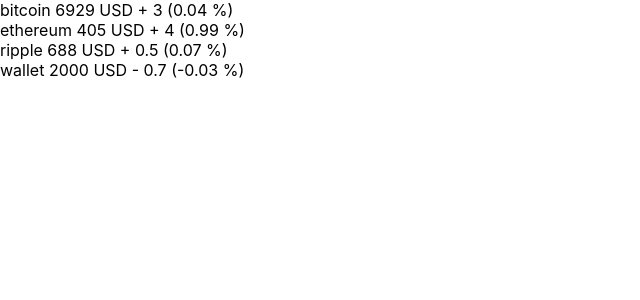
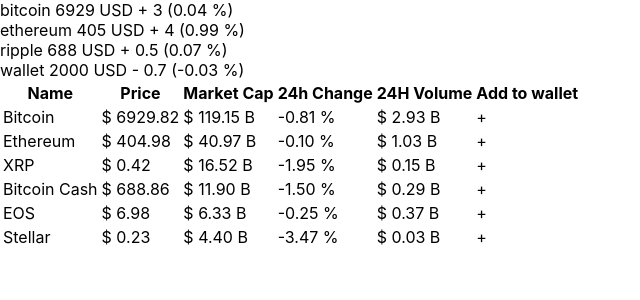
Before and after one commit to nastyasap/coincap-test, a React (Create React App) app: page / in a window 1280 px wide. Shown: the top 300 px of the page, without its empty margins (0-640 px from the left). Built offline with nearby package versions, Linux system fonts and the light colour scheme; the HTML template or start-up script is replaced by a standard one.

Commit message:
main skeleton

```diff
--- a/package.json
+++ b/package.json
@@ -12,6 +12,7 @@
     "@types/react-dom": "^18.0.0",
     "@types/react-redux": "^7.1.24",
     "@types/react-router-dom": "^5.3.3",
+    "@types/react-table": "^7.7.12",
     "@types/redux": "^3.6.0",
     "@types/styled-components": "^5.1.26",
     "classnames": "^2.3.2",
@@ -21,6 +22,7 @@
     "react-redux": "^8.0.4",
     "react-router-dom": "^6.4.1",
     "react-scripts": "5.0.1",
+    "react-table": "^7.8.0",
     "styled-components": "^5.3.6",
     "typescript": "^4.4.2",
     "web-vitals": "^2.1.0"
--- a/src/App.tsx
+++ b/src/App.tsx
@@ -1,10 +1,12 @@
 import React from 'react';
 import {HeaderContainer} from './components/Header/HeaderContainer';
+import {MainContainer} from './components/Main/MainContainer';
 
 function App() {
     return (
         <div>
             <HeaderContainer/>
+            <MainContainer/>
         </div>
     );
 }
--- /dev/null
+++ b/src/components/Main/Main.tsx
@@ -0,0 +1,28 @@
+import React from 'react';
+import {Table} from './Table/Table';
+
+type Props = {
+    currencyData: CurrencyData[]
+}
+
+export type CurrencyData = {
+    id: string
+    rank: string
+    symbol: string
+    name: string
+    supply: string
+    maxSupply: string | null
+    marketCapUsd: string
+    volumeUsd24Hr: string
+    priceUsd: string
+    changePercent24Hr: string
+    vwap24Hr: string
+}
+
+export const Main: React.FC<Props> = ({currencyData}) => {
+    return (
+        <>
+            <Table currencyData={currencyData}/>
+        </>
+    )
+}
--- /dev/null
+++ b/src/components/Main/MainContainer.tsx
@@ -0,0 +1,88 @@
+import {Main} from './Main';
+
+export const MainContainer = () => {
+    const data = [
+        {
+            "id": "bitcoin",
+            "rank": "1",
+            "symbol": "BTC",
+            "name": "Bitcoin",
+            "supply": "17193925.0000000000000000",
+            "maxSupply": "21000000.0000000000000000",
+            "marketCapUsd": "119150835874.4699281625807300",
+            "volumeUsd24Hr": "2927959461.1750323310959460",
+            "priceUsd": "6929.8217756835584756",
+            "changePercent24Hr": "-0.8101417214350335",
+            "vwap24Hr": "7175.0663247679233209"
+        },
+        {
+            "id": "ethereum",
+            "rank": "2",
+            "symbol": "ETH",
+            "name": "Ethereum",
+            "supply": "101160540.0000000000000000",
+            "maxSupply": null,
+            "marketCapUsd": "40967739219.6612727047843840",
+            "volumeUsd24Hr": "1026669440.6451482672850841",
+            "priceUsd": "404.9774667045200896",
+            "changePercent24Hr": "-0.0999626159535347",
+            "vwap24Hr": "415.3288028454417241"
+        },
+        {
+            "id": "ripple",
+            "rank": "3",
+            "symbol": "XRP",
+            "name": "XRP",
+            "supply": "39299874590.0000000000000000",
+            "maxSupply": "100000000000.0000000000000000",
+            "marketCapUsd": "16517228249.2902868380922380",
+            "volumeUsd24Hr": "149328134.5032677889393019",
+            "priceUsd": "0.4202870472643482",
+            "changePercent24Hr": "-1.9518258685302665",
+            "vwap24Hr": "0.4318239230821224"
+        },
+        {
+            "id": "bitcoin-cash",
+            "rank": "4",
+            "symbol": "BCH",
+            "name": "Bitcoin Cash",
+            "supply": "17278438.0000000000000000",
+            "maxSupply": "21000000.0000000000000000",
+            "marketCapUsd": "11902454455.1536127997298894",
+            "volumeUsd24Hr": "287075418.5202079328968427",
+            "priceUsd": "688.8617162705108413",
+            "changePercent24Hr": "-1.5016094894459434",
+            "vwap24Hr": "711.6276356693412774"
+        },
+        {
+            "id": "eos",
+            "rank": "5",
+            "symbol": "EOS",
+            "name": "EOS",
+            "supply": "906245118.0000000000000000",
+            "maxSupply": "1000000000.0000000000000000",
+            "marketCapUsd": "6327688685.5053582732768780",
+            "volumeUsd24Hr": "373717579.0872289136334689",
+            "priceUsd": "6.9823147841833210",
+            "changePercent24Hr": "-0.2487845516123365",
+            "vwap24Hr": "7.0345139617072947"
+        },
+        {
+            "id": "stellar",
+            "rank": "6",
+            "symbol": "XLM",
+            "name": "Stellar",
+            "supply": "18770261348.0000000000000000",
+            "maxSupply": null,
+            "marketCapUsd": "4395265468.8039656236913164",
+            "volumeUsd24Hr": "28186508.6814478496347773",
+            "priceUsd": "0.2341611226032443",
+            "changePercent24Hr": "-3.4735437955390772",
+            "vwap24Hr": "0.2412082330289685"
+        },
+    ]
+
+    return (
+        <Main currencyData={data}/>
+    )
+}
--- /dev/null
+++ b/src/components/Main/Table/Table.tsx
@@ -0,0 +1,104 @@
+import React from 'react'
+import {useTable} from 'react-table'
+import {CurrencyData} from '../Main';
+
+type Accessor = 'name' | 'price' | 'marketCap' | 'dayChange' | 'dayVolume' | 'add'
+type Columns = {
+    Header: string
+    accessor: Accessor
+}
+
+type Data = {
+    name: string
+    price: string
+    marketCap: string
+    dayChange: string
+    dayVolume: string
+    add: string
+}
+
+type Props = {
+    currencyData: CurrencyData[]
+}
+
+export const Table: React.FC<Props> = ({currencyData}) => {
+    const data: Data[] = React.useMemo(
+        () => currencyData.map(item => ({
+            name: item.name,
+            price: '$ ' + (Number(item.priceUsd).toFixed(2)).toString(),
+            marketCap: '$ ' + ((Number(item.marketCapUsd) / 1000000000).toFixed(2)).toString() + ' B',
+            dayChange: (Number(item.changePercent24Hr).toFixed(2)).toString() + ' %',
+            dayVolume: '$ ' + ((Number(item.volumeUsd24Hr) / 1000000000).toFixed(2)).toString() + ' B',
+            add: '+'
+        })),
+        [currencyData]
+    )
+
+    const columns: Columns[] = React.useMemo(
+        () => [
+            {
+                Header: 'Name',
+                accessor: 'name',
+            },
+            {
+                Header: 'Price',
+                accessor: 'price',
+            },
+            {
+                Header: 'Market Cap',
+                accessor: 'marketCap',
+            },
+            {
+                Header: '24h Change',
+                accessor: 'dayChange',
+            },
+            {
+                Header: '24H Volume',
+                accessor: 'dayVolume',
+            },
+            {
+                Header: 'Add to wallet',
+                accessor: 'add',
+            },
+        ],
+        []
+    )
+
+    const {
+        getTableProps,
+        getTableBodyProps,
+        headerGroups,
+        rows,
+        prepareRow,
+    } = useTable({columns, data})
+
+    return (
+        <table {...getTableProps()}>
+            <thead>
+            {headerGroups.map(headerGroup => (
+                <tr {...headerGroup.getHeaderGroupProps()}>
+                    {headerGroup.headers.map(column => (
+                        <th {...column.getHeaderProps()} >
+                            {column.render('Header')}
+                        </th>
+                    ))}
+                </tr>
+            ))}
+            </thead>
+            <tbody {...getTableBodyProps()}>
+            {rows.map(row => {
+                prepareRow(row)
+                return (
+                    <tr {...row.getRowProps()}>
+                        {row.cells.map(cell =>
+                            <td {...cell.getCellProps()}>
+                                {cell.render('Cell')}
+                            </td>
+                        )}
+                    </tr>
+                )
+            })}
+            </tbody>
+        </table>
+    )
+}
```
Also changed, not shown: 1 other file (tests, documents, lock files or other folders).
